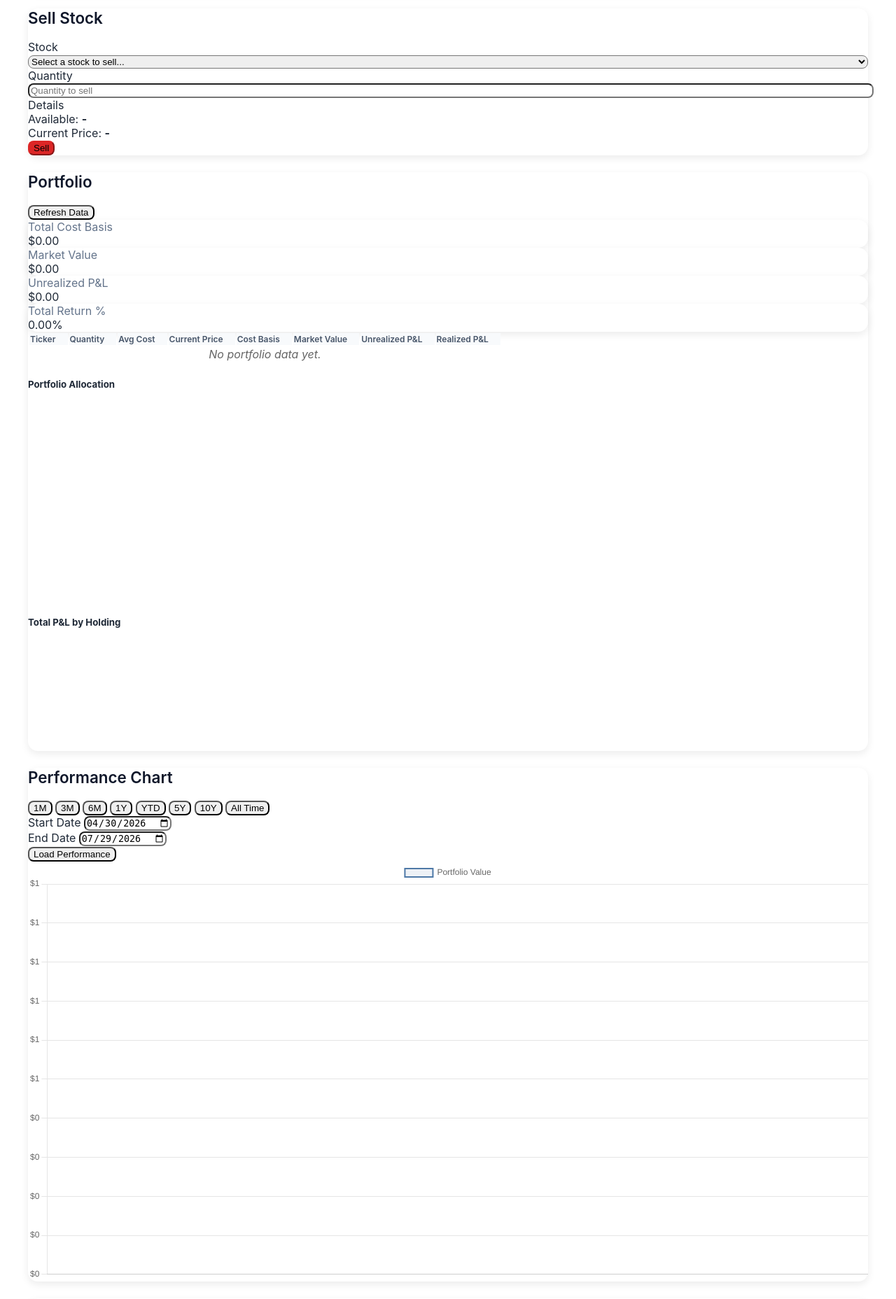
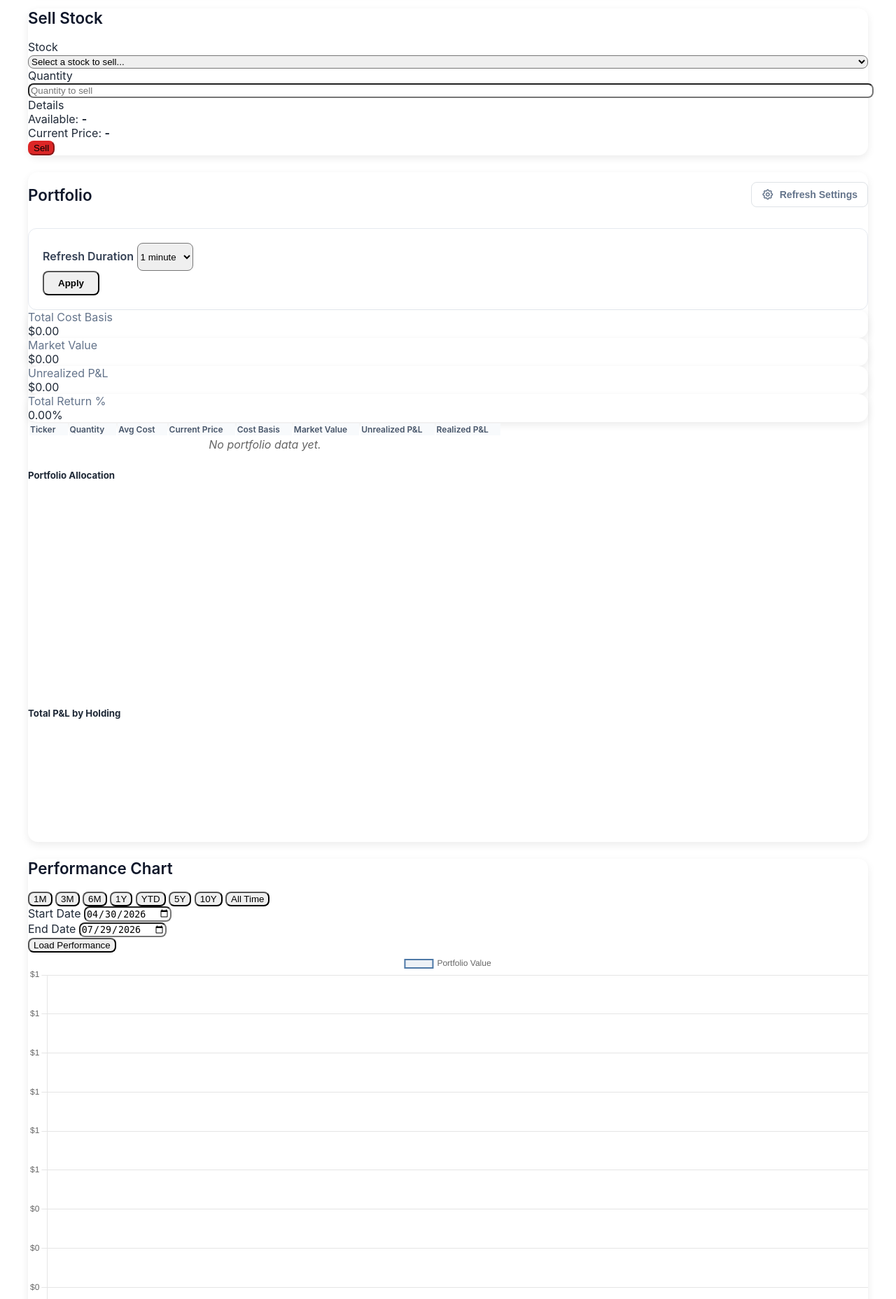
Before and after one commit to ceveline/portfolio_manager_team6, a Flask app: page / in a window 1280 px wide. Shown: the part 742-2598 px from the top of the page at 70% size. Run offline with Flask 3, Linux system fonts and the light colour scheme; data that the repository does not hold is empty; a map, chart or similar area stays blank; some libraries are stand-ins or nearby versions.

Commit message:
Update-3: Refresh functionality works; allowing user to set the time for the data to be refreshed

```diff
--- a/static/css/style.css
+++ b/static/css/style.css
@@ -197,6 +197,12 @@ input {
   border-radius: 8px;
 }
 
+#refresh-data-btn {
+  background-color: #ffffff;
+  border: 1px solid #dee2e6;
+  color: #64748b;
+  border-radius: 8px;
+}
 
 /* Table polish */
 
@@ -445,3 +451,99 @@ th.sortable.desc .sort-indicator::after {
 #history th {
   font-size: 0.75rem;
 }
+
+/* Refresh Settings Button */
+.refresh-btn {
+    display: flex;
+    align-items: center;
+    gap: 8px;
+
+    padding: 8px 14px;
+
+    border-radius: 10px;
+    border: 1px solid #dbe4f0;
+
+    background-color: white;
+    color: #206bc4;
+
+    font-weight: 600;
+    font-size: 14px;
+
+    transition: all 0.2s ease;
+}
+
+
+.refresh-btn i {
+    font-size: 18px;
+}
+
+
+.refresh-btn:hover {
+    background-color: #206bc4;
+    color: white;
+    transform: translateY(-1px);
+}
+
+
+/* Refresh Settings Panel */
+#refresh-options-panel {
+    margin-top: 15px;
+    padding: 20px;
+    background: white;
+    border: 1px solid #e6eaf0;
+    border-radius: 12px;
+    /* box-shadow: 0 4px 12px rgba(0,0,0,0.08); */
+    animation: fadeIn 0.2s ease-in-out;
+}
+
+
+/* Refresh Duration Label */
+#refresh-options-panel .form-label {
+    font-weight: 600;
+    color: #344054;
+}
+
+
+/* Dropdown */
+#refresh-filter-action {
+    border-radius: 8px;
+    height: 40px;
+}
+
+
+/* Apply button */
+#apply-refresh-btn {
+    border-radius: 8px;
+    padding: 8px 20px;
+
+    font-weight: 600;
+
+    transition: all 0.2s ease;
+}
+
+
+#apply-refresh-btn:hover {
+    transform: translateY(-1px);
+}
+
+
+/* Smooth opening animation */
+@keyframes fadeIn {
+    from {
+        opacity: 0;
+        transform: translateY(-5px);
+    }
+
+    to {
+        opacity: 1;
+        transform: translateY(0);
+    }
+}
+
+.portfolio-header {
+    display: flex;
+    justify-content: space-between;
+    align-items: center;
+
+    margin-bottom: 1rem;
+}
--- a/static/js/app.js
+++ b/static/js/app.js
@@ -13,6 +13,10 @@ let currentHistorySortColumn = "transaction_date"; // Default sort by date
 let currentHistorySortDirection = "desc"; // Descending for most recent first
 let historyCurrentPage = 1;
 const historyRowsPerPage = 5;
+let refreshInterval = 60000;
+let refreshTimer = null;
+let refreshPanel = null;
+let refreshing = false;
 
 async function loadPortfolio(filters = {}) {
 
@@ -573,10 +577,17 @@ document.getElementById("sell-form").addEventListener("submit", async (e) => {
   loadPortfolio();
 });
 
-const refreshButton = document.getElementById("refresh-data-btn");
-if (refreshButton) {
-  refreshButton.addEventListener("click", () => loadPortfolio());
-}
+document.addEventListener('DOMContentLoaded', function () {
+
+  const toggleBtnRefresh = document.getElementById('refresh-data-btn');
+
+  refreshPanel = document.getElementById('refresh-options-panel');
+
+  toggleBtnRefresh.addEventListener('click', function () {
+    refreshPanel.classList.toggle('d-none');
+  });
+
+});
 
 const historyFilterForm = document.getElementById("history-filter-form");
 if (historyFilterForm) {
@@ -872,23 +883,12 @@ window.addEventListener("DOMContentLoaded", () => {
       }
     });
   }
-  let refreshing = false;
 
-  async function refreshPortfolio() {
-    if (refreshing) return;
 
-    refreshing = true;
+  loadPortfolio(); // Initial load
+  startAutoRefresh();
+});
 
-    try {
-      await loadPortfolio();
-    } finally {
-      refreshing = false;
-    }
-}
-
-loadPortfolio(); // Initial load
-setInterval(refreshPortfolio, 60000);
-});
 
 function renderPnLBarChart(positions) {
   const canvas = document.getElementById("pnl-bar-chart");
@@ -944,6 +944,7 @@ document.addEventListener('DOMContentLoaded', function () {
     // Toggles the visibility class
     filterPanel.classList.toggle('d-none');
   });
+
 });
 
 document.addEventListener("DOMContentLoaded", () => {
@@ -970,3 +971,52 @@ document.addEventListener("DOMContentLoaded", () => {
     });
 
 });
+
+  async function refreshPortfolio() {
+    if (refreshing) return;
+
+    refreshing = true;
+
+    try {
+      await loadPortfolio();
+    } finally {
+      refreshing = false;
+    }
+}
+
+function startAutoRefresh() {
+  // Clear existing timer first
+  if (refreshTimer) {
+    clearInterval(refreshTimer);
+  }
+
+  refreshTimer = setInterval(async () => {
+    await refreshPortfolio();
+  }, refreshInterval);
+}
+
+const applyRefreshButton = document.getElementById("apply-refresh-btn");
+
+if (applyRefreshButton) {
+  applyRefreshButton.addEventListener("click", () => {
+
+    const selectedDuration =
+      document.getElementById("refresh-filter-action").value;
+
+    refreshInterval = Number(selectedDuration) || 60000;
+
+    startAutoRefresh();
+
+    console.log(
+      `Auto refresh changed to ${refreshInterval / 1000} seconds`
+    );
+
+    alert(
+      `Portfolio will refresh every ${refreshInterval / 60000} minute(s)`
+    );
+
+    document
+      .getElementById("refresh-options-panel")
+      .classList.add("d-none");
+  });
+}
--- a/templates/index.html
+++ b/templates/index.html
@@ -249,16 +249,45 @@
   </div>
 </section>
 
-    <section id="portfolio" class="card mb-4">
+<section id="portfolio" class="card mb-4">
   <div class="card-body">
 
-    <div class="d-flex justify-content-between align-items-center mb-3">
-      <h2 class="card-title mb-0">Portfolio</h2>
+    <div class="portfolio-header">
 
-      <button id="refresh-data-btn" type="button" class="btn btn-outline-primary">
-        Refresh Data
-      </button>
+        <div>
+            <h2 class="card-title mb-0">Portfolio</h2>
+        </div>
+
+        <button id="refresh-data-btn" type="button" class="btn refresh-btn">
+            <i class="ti ti-settings"></i>
+            <span>Refresh Settings</span>
+        </button>
+
     </div>
+
+
+<div id="refresh-options-panel" class="row g-3 mt-3 d-none">
+
+    <div class="col-md-3">
+        <label class="form-label">Refresh Duration</label>
+
+        <select id="refresh-filter-action" class="form-select">
+            <option value="60000">1 minute</option>
+            <option value="120000">2 minutes</option>
+            <option value="180000">3 minutes</option>
+        </select>
+    </div>
+
+    <div class="col-12">
+        <button id="apply-refresh-btn"
+                type="button"
+                class="btn btn-primary">
+            Apply
+        </button>
+    </div>
+
+</div>
+
 
     <div id="portfolio-stats" class="row row-cards mb-4">
       <div class="col-md-3">
@@ -427,7 +456,7 @@
             <input type="text" id="history-filter-price" class="form-control mt-2" placeholder="300" />
           </div>
           <div class="col-md-2">
-            <label class="form-label">Range</label>
+            <label class="form-label">Total Value</label>
             <select id="history-filter-price-range" class="form-select">
               <option value="">All</option>
               <option value="0-50">$0–$50</option>
```
